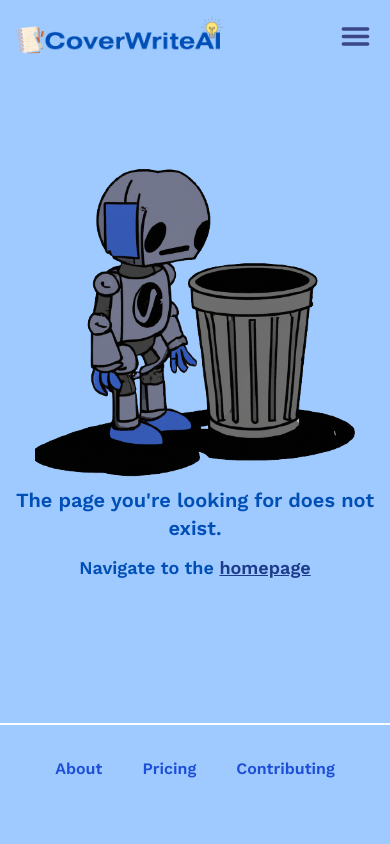
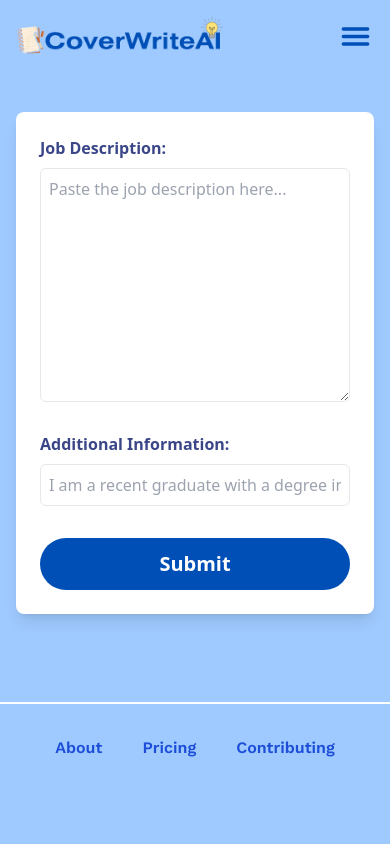
Before and after one commit to Judge-Paul/coverwrite-ai, a React (Vite) app in the folder client/: page /create in a window 390 px wide. Shown: the top 844 px of the page. Built offline with nearby package versions, Linux system fonts and the light colour scheme; some icons are missing.

Commit message:
feat: complete create form

```diff
--- a/client/src/App.jsx
+++ b/client/src/App.jsx
@@ -6,6 +6,7 @@ import Footer from "./components/Footer";
 
 const Home = lazyLoading(() => import("./pages/Home"));
 const NotFound = lazyLoading(() => import("./pages/NotFound"));
+const Create = lazyLoading(() => import("./pages/Create"));
 
 // Layout component for rendering routes with navbar and footer
 const Layout = ({ children }) => (
@@ -31,6 +32,14 @@ export default function App() {
         <Route
           element={
             <Layout>
+              <Create />
+            </Layout>
+          }
+          path="/create"
+        />
+        <Route
+          element={
+            <Layout>
               <NotFound />
             </Layout>
           }
--- a/client/src/components/Modal.jsx
+++ b/client/src/components/Modal.jsx
@@ -1,30 +1,28 @@
 import React, { useState } from "react";
 import CopyToClipboard from "react-copy-to-clipboard";
 import { jsPDF } from "jspdf";
-import { FaDownload } from "react-icons/fa"
+import { FaDownload } from "react-icons/fa";
 const doc = new jsPDF("p", "in", "a4");
 
-export default function Modal({ showModal, closeModal, text }) {
+export default function Modal({ showModal, setShowModal, text }) {
   const [editableText, setEditableText] = useState(text);
-  const [copied, setCopied] = useState(false)
+  const [copied, setCopied] = useState(false);
 
   function savePDF(text) {
-    let lMargin=20;
-    let rMargin=20;
-    let pdfInMM=210;  // width of A4 in mm
-    let doc = new jsPDF("p","mm","a4");
-    let lines = doc.splitTextToSize(text, (pdfInMM-lMargin-rMargin));
+    let lMargin = 20;
+    let rMargin = 20;
+    let pdfInMM = 210; // width of A4 in mm
+    let doc = new jsPDF("p", "mm", "a4");
+    let lines = doc.splitTextToSize(text, pdfInMM - lMargin - rMargin);
     doc.text(lMargin, 20, lines);
-    doc.save('Cover Letter.pdf');
+    doc.save("Cover Letter.pdf");
   }
 
   return (
     <>
       {showModal ? (
         <>
-          <div
-            className="justify-center items-center flex overflow-x-hidden overflow-y-auto fixed inset-0 z-50 outline-none focus:outline-none"
-          >
+          <div className="justify-center items-center flex overflow-x-hidden overflow-y-auto fixed inset-0 z-50 outline-none focus:outline-none">
             <div className="relative w-auto my-6 mx-auto max-w-3xl">
               <div className="border-0 rounded-lg shadow-lg relative flex flex-col w-full md:w-[600px] bg-white outline-none focus:outline-none">
                 <div className="relative p-6 h-96">
@@ -41,7 +39,10 @@ export default function Modal({ showModal, closeModal, text }) {
                   >
                     <FaDownload />
                   </button>
-                  <CopyToClipboard text={editableText} onCopy={() => setCopied(true)}>
+                  <CopyToClipboard
+                    text={editableText}
+                    onCopy={() => setCopied(true)}
+                  >
                     <button className="bg-blue-500 text-white font-bold py-2 px-4 rounded hover:bg-blue-700">
                       {copied ? "Copied!" : "Copy to clipboard"}
                     </button>
@@ -49,7 +50,7 @@ export default function Modal({ showModal, closeModal, text }) {
                   <button
                     className="text-red-500 background-transparent font-bold uppercase px-6 py-2 text-sm outline-none focus:outline-none mr-1 mb-1 ease-linear transition-all duration-150"
                     type="button"
-                    onClick={closeModal}
+                    onClick={() => setShowModal(false)}
                   >
                     Close
                   </button>
--- a/client/src/components/Navbar.jsx
+++ b/client/src/components/Navbar.jsx
@@ -30,15 +30,17 @@ function Navbar() {
   return (
     <>
       <nav
-        className={`flex items-center font-workSans justify-between fixed top-0 z-10 w-full px-4 sm:px-8 md:px-16 lg:px-24 xl:px-32 py-4 ${
-          isScrolled ? "bg-white/50 backdrop-blur-md" : ""
+        className={`flex items-center font-workSans justify-between w-full px-4 sm:px-8 md:px-16 lg:px-24 xl:px-32 py-4 ${
+          isScrolled
+            ? "bg-white/50 backdrop-blur-md fixed top-0 z-10"
+            : "bg-[#9fcaff]"
         }`}
       >
         <Link to="/">
           <img src={Logo} alt="Logo" className="h-10 md:h-12" />
         </Link>
         <div className="hidden md:flex mt-2 text-[#3a4688] font-bold">
-          <Link to="/form" className="mx-4 lg:mx-7">
+          <Link to="/create" className="mx-4 lg:mx-7">
             Try It
           </Link>
           <Link to="/examples" className="mx-4 lg:mx-7">
@@ -52,7 +54,7 @@ function Navbar() {
           </Link>
         </div>
         <div className="md:hidden" onClick={() => setIsOpen(true)}>
-          <IoMenu size={37} className="text-[#3a4688] cursor-pointer" />
+          <IoMenu size={37} className="text-[#004fb6] cursor-pointer" />
         </div>
       </nav>
 
@@ -65,7 +67,7 @@ function Navbar() {
         >
           <div className="font-bold text-center">
             <Link
-              to="/form"
+              to="/create"
               className="block my-3 text-lg hover:text-[#29306f]"
             >
               Try It
--- /dev/null
+++ b/client/src/pages/Create.jsx
@@ -0,0 +1,120 @@
+import React, { useState } from "react";
+import axios from "axios";
+import Modal from "../components/Modal";
+
+export default function Create() {
+  const [formData, setFormData] = useState({
+    description: "",
+    additionalInfo: "",
+  });
+  const [formErrors, setFormErrors] = useState({
+    description: "",
+    additionalInfo: "",
+  });
+  const [generatedText, setGeneratedText] = useState("");
+  const [showModal, setShowModal] = useState(false);
+
+  const validateForm = () => {
+    let isValid = true;
+    const newFormErrors = {};
+
+    if (!formData.description) {
+      newFormErrors.description = "Job description is required.";
+      isValid = false;
+    }
+
+    if (!formData.additionalInfo) {
+      newFormErrors.additionalInfo = "Additional information is required.";
+      isValid = false;
+    }
+
+    setFormErrors(newFormErrors);
+    return isValid;
+  };
+
+  const handleChange = (event) => {
+    const { name, value } = event.target;
+    setFormData((prevFormData) => ({
+      ...prevFormData,
+      [name]: value,
+    }));
+  };
+
+  async function handleSubmit(event) {
+    event.preventDefault();
+    if (validateForm()) {
+      const prompt = `Take this Job Description and Create the perfect Cover Letter for me.\n Some information about me first:\n${formData.additionalInfo}\nCover Letter:\n${formData.description}\n\n`;
+      try {
+        const response = await axios.post("http://localhost:3000/generate", {
+          prompt,
+        });
+        setGeneratedText(response.data.result[0].candidates[0].output);
+        setShowModal(true);
+      } catch (error) {
+        console.error(error);
+      }
+    }
+  }
+
+  return (
+    <main className="bg-[#9fcaff] px-4 sm:px-8 md:px-16 lg:px-24 xl:px-32 py-10">
+      {showModal && (
+        <Modal
+          showModal={showModal}
+          setShowModal={setShowModal}
+          text={generatedText}
+        />
+      )}
+      <form
+        onSubmit={handleSubmit}
+        className="w-full bg-white rounded-lg p-6 md:p-14 shadow-lg text-[#3a4688]"
+      >
+        <label htmlFor="description" className="block font-semibold mb-2">
+          Job Description:
+        </label>
+        <textarea
+          id="description"
+          name="description"
+          value={formData.description}
+          onChange={handleChange}
+          className="w-full p-2 border rounded-md"
+          placeholder="Paste the job description here..."
+          rows="9"
+          required
+        />
+        {formErrors.description && (
+          <p className="text-red-500 text-sm mt-1">{formErrors.description}</p>
+        )}
+
+        <label
+          htmlFor="additionalInfo"
+          className="block font-semibold mt-6 mb-2"
+        >
+          Additional Information:
+        </label>
+        <input
+          type="text"
+          id="additionalInfo"
+          name="additionalInfo"
+          value={formData.additionalInfo}
+          onChange={handleChange}
+          className="w-full p-2 border rounded-md"
+          placeholder="I am a recent graduate with a degree in..."
+          required
+        />
+        {formErrors.additionalInfo && (
+          <p className="text-red-500 text-sm mt-1">
+            {formErrors.additionalInfo}
+          </p>
+        )}
+
+        <button
+          type="submit"
+          className="w-full md:w-max mt-8 px-12 py-3 bg-[#004fb6] text-white text-xl font-semibold rounded-full hover:bg-[#3a4688]"
+        >
+          Submit
+        </button>
+      </form>
+    </main>
+  );
+}
--- a/client/src/pages/Home.jsx
+++ b/client/src/pages/Home.jsx
@@ -24,8 +24,8 @@ export default function Home() {
             ideal candidate.
           </p>
           <Link
-            to="/form"
-            className="text-[#fcfcd4] bg-[#004fb6] hover:bg-[#003d99] active:bg-[#003c99] font-bold px-20 py-3 rounded-md mt-8 inline-block w-full md:w-max text-center"
+            to="/create"
+            className="text-[#fcfcd4] bg-[#004fb6] hover:bg-[#003d99] active:bg-[#003c99] font-bold px-20 py-3 rounded-full mt-8 inline-block w-full md:w-max text-center"
           >
             Get Started
           </Link>
```
